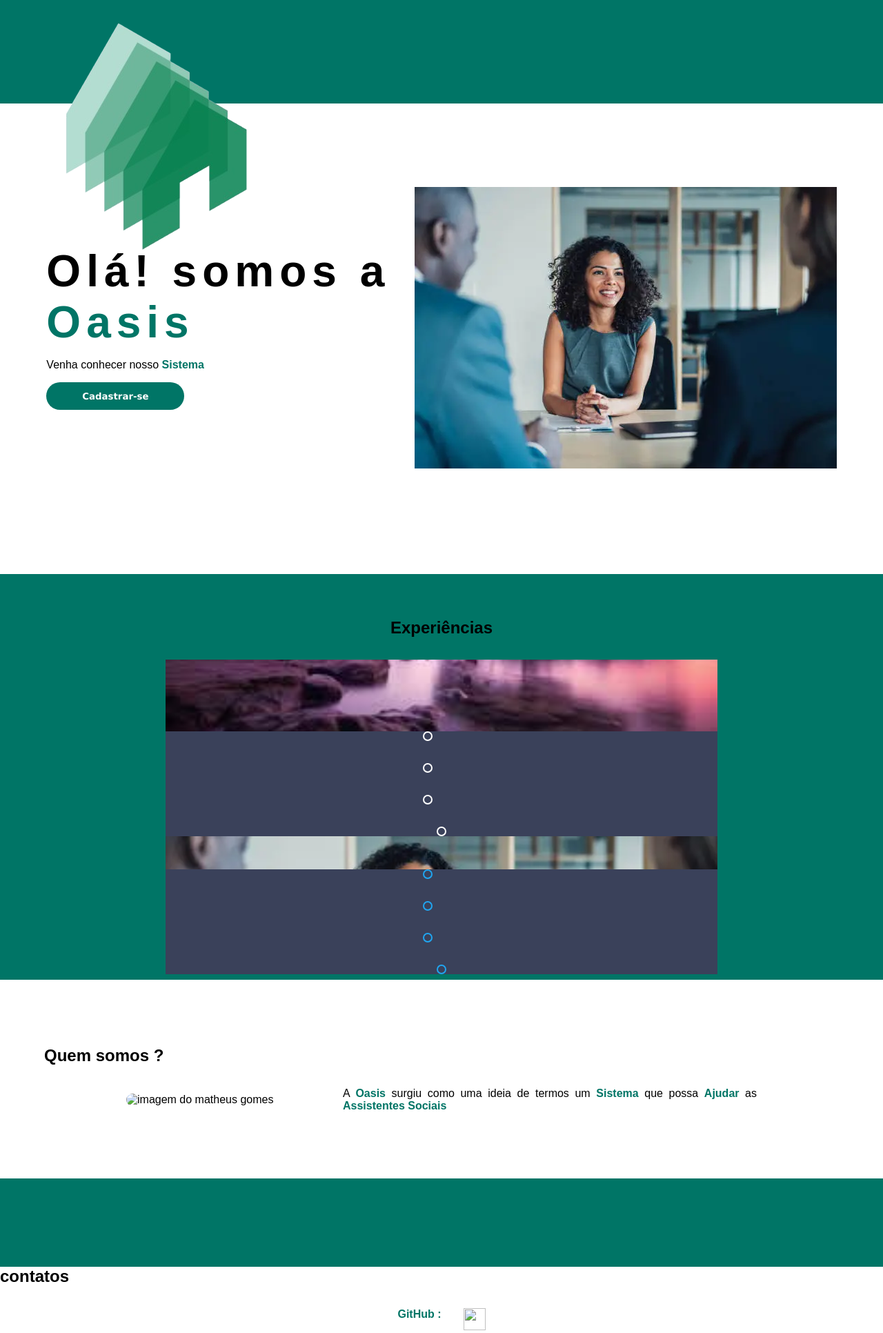
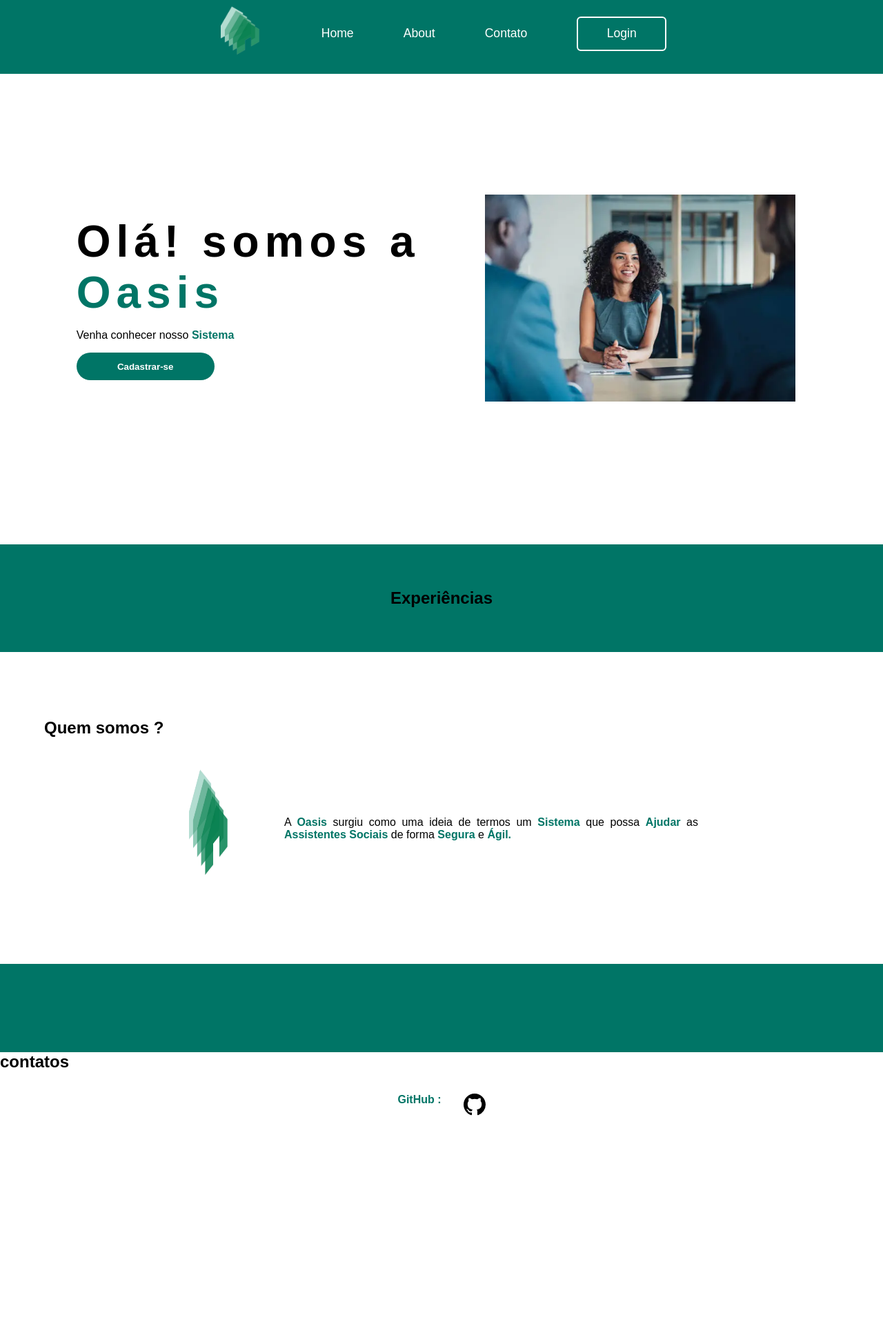
Before and after one commit to MatheusGomes444/Landing-Page-TCC, a plain HTML site: page index.html in a window 1280 px wide. Shown: the part 10-1942 px from the top of the page at 69% size. After the commit the page ends 1631 px from the top, so only its background shows below. Drawn offline with nearby package versions, Linux system fonts and the light colour scheme.

Commit message:
Add files via upload

```diff
--- a/css/style.css
+++ b/css/style.css
@@ -22,7 +22,7 @@ header{
     justify-content: space-between;
     align-items: center;
     z-index: 99;
-    height: 10rem;
+
 
 
 }
@@ -61,7 +61,6 @@ header{
     height: 100vh;
 
 
-
     }
     header{ /* Parte de cima do site, botões Experiências, Quem sou eu ?, Meus Projetos, Contato*/
     display: flex;
@@ -73,9 +72,18 @@ header{
     background-color: rgb(0, 117, 102);
     min-height: 20px;
 
+    }
+    .box-img-header{ /*Parte da logo*/
+
+    height: 10%;
+    width: 1rem;
 
     }
+    .img-logo{
+    max-height: 10%;
+        max-width: 15px;
 
+    }
 
     nav{ /*Parte dos link/botões Experiências, Quem sou eu ?, Meus Projetos, Contato*/
     display: flex;
@@ -83,14 +91,12 @@ header{
     justify-content: center;
     align-items: center;
     flex-wrap: wrap;
-    font-size: 18px;
 
     }
     .nav-links{
 
     text-decoration: none;
     color: var(--white);
-    font-family:Verdana, Geneva, Tahoma, sans-serif;
 
 
     }
@@ -99,7 +105,6 @@ header{
     color: var(--dark4);
     transition: .4s;
     text-decoration: underline;
-
 
     }
     button {
@@ -113,7 +118,6 @@ header{
         display: flex;
         justify-content: center;
         align-items: center;
-        font-family:Verdana, Geneva, Tahoma, sans-serif;
       }
 
       button:hover {
@@ -133,6 +137,7 @@ header{
     padding: 4rem;
 
     }
+
     .first-section{ /*Primeira seção da pagina, apresentação e a logo*/
 
     display: flex;
@@ -174,18 +179,21 @@ header{
     }
     .box-img-main{
 
-
+      align-items: flex-end;
       text-align: end;
-
-
+        padding: 1rem;
+        display: flex;
         justify-content: flex-end;
 
 
 
     }
+    img{
+        max-width: 5rem;
+    }
     .img-profile{
-        width: 100%;
-
+  max-width: 30rem;
+     height: 300px;
        float: right;
        justify-content: flex-end;
     }
@@ -198,19 +206,8 @@ header{
         justify-content: center;
         padding: 4rem;
     }
-    .second-section ul{
-    list-style: none;
-    display: flex;
-    justify-content: center;
-    align-items: center;
-        gap: 2rem;
-        flex-wrap: wrap;
-    }
-    .second-section ul li:hover{ /*Quando passar o mouse por cima acontece alguma coisa*/
-    color: var(--dark5);
-    transition: .4s;
-    cursor: default;
-    }
+
+
     title{
 
     color: var(--dark5);
@@ -229,12 +226,7 @@ header{
         gap: 2rem;
 
         }
-    .second-section p{
-    color: var(--dark4);
-    font-weight: bold;
-    letter-spacing: 2px;
 
-        }
      .second-section p:hover{ /*Quando passar o mouse por cima acontece alguma coisa*/
 
 
@@ -242,88 +234,6 @@ header{
         transition: .4s;
         cursor: default;
      }
-.slider{
-    margin: 0 auto;
-    width: 800px;
-    height: 400px;
-    overflow: hidden;
-}
-.slides{
-    width: 400px;
-    height: 400px;
-    display: flex;
-}
-.slides input {
-    display: none;
-}
-.slide{
-    width: 25%;
-    position: relative;
-}
-.slide img{
-    width: 800px;
-}
-.manual-navigation{
-    position: absolute;
-    width: 800px;
-    margin-top: -40px;
-    display: flex;
-    justify-content: center;
-}
-.manual-btn{
-    border: 2px solid #fff;
-    padding: 5px;
-    border-radius: 10px;
-    cursor: pointer;
-    transition: 1s;
-}
-.manual-btn:not(:last-child){
-    margin-right: 40px;
-}
-.manual-btn:hover{
-    background-color: #fff;
-}
-#radio1:checked ~ .first{
-    margin-left: 0;
-}
-#radio2:checked ~ .first{
-    margin-left: -25%;
-}
-#radio3:checked ~ .first{
-    margin-left: -50%;
-}
-#radio4:checked ~ .first{
-    margin-left: -75%;
-}
-.navigation-auto div{
-    border: 2px solid #20a6f1;
-    padding: 5px;
-    border-radius: 10px;
-    cursor: pointer;
-    transition: 1s;
-}
-.navigation-auto{
-    position: absolute;
-    width: 800px;
-    margin-top: 360px;
-    display: flex;
-    justify-content: center;
-}
-.navigation-auto div:not(:last-child){
-    margin-right: 40px;
-}
-#radio1:checked ~ .navigation-auto .auto-btn1{
-    background-color: #fff;
-}
-#radio2:checked ~ .navigation-auto .auto-btn2{
-    background-color: #fff;
-}
-#radio3:checked ~ .navigation-auto .auto-btn3{
-    background-color: #fff;
-}
-#radio4:checked ~ .navigation-auto .auto-btn4{
-    background-color: #fff;
-}
 
      .third-section{ /*Terceira seção da pagina/quem sou eu? e imagem */
 
@@ -343,8 +253,9 @@ header{
      }
      .third-section > div img{
 
-        width: 250px;
-        border-radius: 10px;
+        width: 100px;
+        height: 200px;
+        border-radius: 100px;
      }
      .third-section > div p{
 
@@ -369,6 +280,7 @@ header{
 
 
      }
+
     footer{ /*Parte de baixo/ contatos*/
 
     gap: 2rem;
@@ -385,7 +297,7 @@ header{
 
     }
 .logo{
-    font-size: 1em;
+    font-size: 2em;
     color: #fff;
     user-select: none;
 
@@ -470,9 +382,12 @@ header{
 .icon-close {
     cursor: pointer; /* Muda o cursor para indicar que é clicável */
     position: absolute;
-    top: 10px;
-    right: 10px;
-    font-size: 1.5em;
+    top: 114px;
+    right: 435px;
+    font-size: 1.9em;
+
+    color: black;
+
 }
 
 .caixa-box h2{
--- a/index.html
+++ b/index.html
@@ -16,7 +16,6 @@
 
         <a href="#home" class="nav-links">Home</a>
         <a href="#who-am-i" class="nav-links">About</a>
-        <a href="#my-projects" class="nav-links">Services</a>
         <a href="#contact" class="nav-links">Contato</a>
         <button class="btnLogin-popup" onclick="toggleModal()">Login</button>
     </nav>
@@ -40,54 +39,16 @@
 
     <section id="experiences" class="second-section">
         <h2 class="title">Experiências</h2>
-        <div class="slider">
 
-        <div class="slides">
-            <input type="radio" name="radio-btn" id="radio1">
-            <input type="radio" name="radio-btn" id="radio2">
-            <input type="radio" name="radio-btn" id="radio3">
-            <input type="radio" name="radio-btn" id="radio4">
-            <!--Fim da radio buttons-->
 
-            <!--Slide images-->
-            <div class="slide first">
-                <img src="img/istockphoto-1365436734-612x612.webp" alt="Imagem 1" />
-            </div>
-            <div class="slide">
-                <img src="img/fundo.jpg" alt="Imagem 2" />
-            </div>
-            <div class="slide">
-                <img src="img/istockphoto-1365436734-612x612.webp" alt="Imagem 3" />
-            </div>
-            <div class="slide">
-                <img src="img/istockphoto-1365436734-612x612.webp" alt="Imagem 4" />
-            </div>
-<!--Fim Slide images-->
-
-<!--Navigation auto-->
- <div class="navigation-auto">
-    <div class="auto-btn1"></div>
-    <div class="auto-btn2"></div>
-    <div class="auto-btn3"></div>
-    <div class="auto-btn4"></div>
- </div>
-</div>
-<div class="manual-navigation">
-    <label for="radio1" class="manual-btn"></label>
-    <label for="radio2" class="manual-btn"></label>
-    <label for="radio3" class="manual-btn"></label>
-    <label for="radio4" class="manual-btn"></label>
-</div>
-
-    </div>
 
     </section>
 
     <section id="who-am-i" class="third-section">
         <h2 class="title">Quem somos ?</h2>
         <div>
-            <img class="img-who-am-i" src="./img/IMG-20231115-WA0010.jpg" alt="imagem do matheus gomes">
-            <p>A <strong>Oasis</strong> surgiu como uma ideia de termos um <strong>Sistema</strong> que possa <strong>Ajudar</strong> as <strong>Assistentes Sociais</strong> </p>
+            <img class="img-who-am-i" src="img/LOGO_certo-removebg-preview.png" alt="imagem do matheus gomes">
+            <p>A <strong>Oasis</strong> surgiu como uma ideia de termos um <strong>Sistema</strong> que possa <strong>Ajudar</strong> as <strong>Assistentes Sociais</strong> de forma <strong>Segura</strong> e <strong>Ágil.</strong></p>
         </div>
     </section>
 
@@ -101,7 +62,7 @@
     <div>
         <strong><p>GitHub :</p></strong>
         <a href="https://github.com/MatheusGomes444?tab=repositories" title="Github" target="_blank">
-            <img src="./img/github.svg" width="32" height="32" fill="#fff" alt="">
+            <img src="img/github.svg" width="32" height="32" fill="#fff" alt="">
         </a>
     </div>
 </footer>
--- a/js/script.js
+++ b/js/script.js
@@ -4,6 +4,7 @@ const registrolink = document.querySelector('.registro-link');
 const btnLoginpopup = document.querySelector('.btnLogin-popup');
 const iconClose = document.querySelector('.icon-close');
 const items = document.querySelectorAll('.carousel-item');
+
 function toggleModal() {
     const wrapper = document.querySelector('.wrapper');
     wrapper.classList.toggle('active');
```
Also changed, not shown: img/462567255_537807999073069_6739394482081145155_n.jpg (added), img/github.svg (added).
